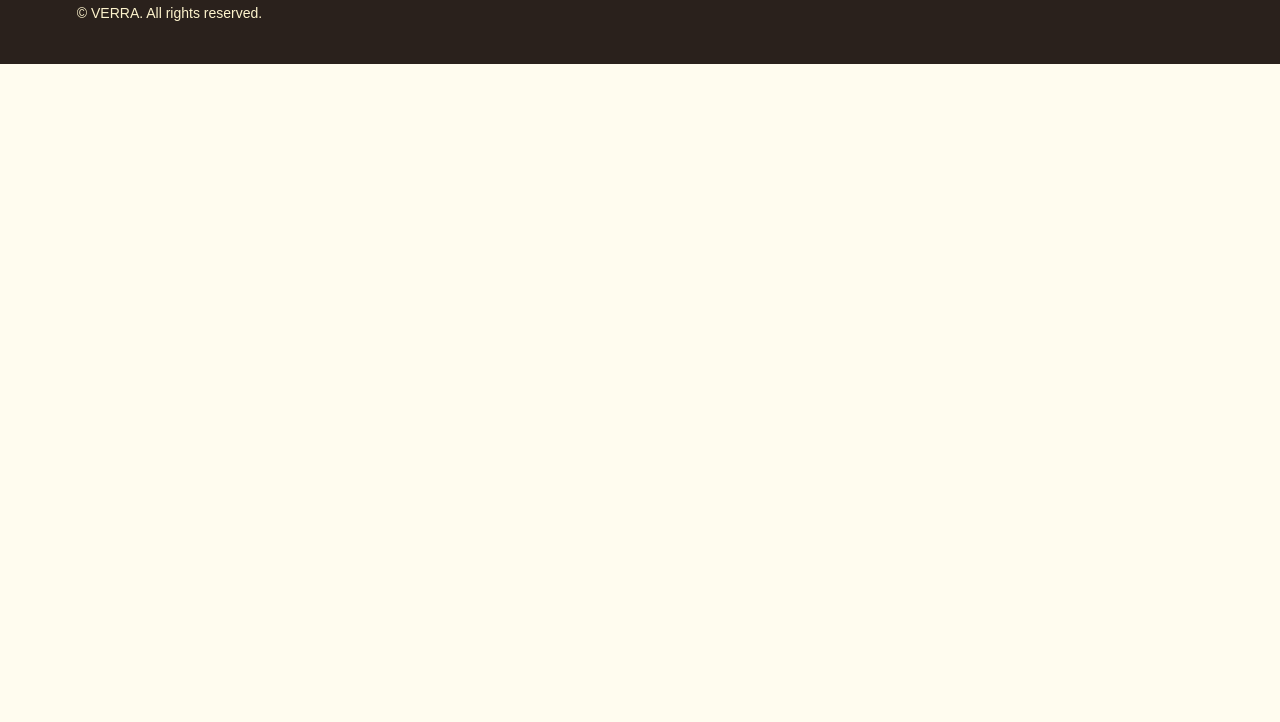
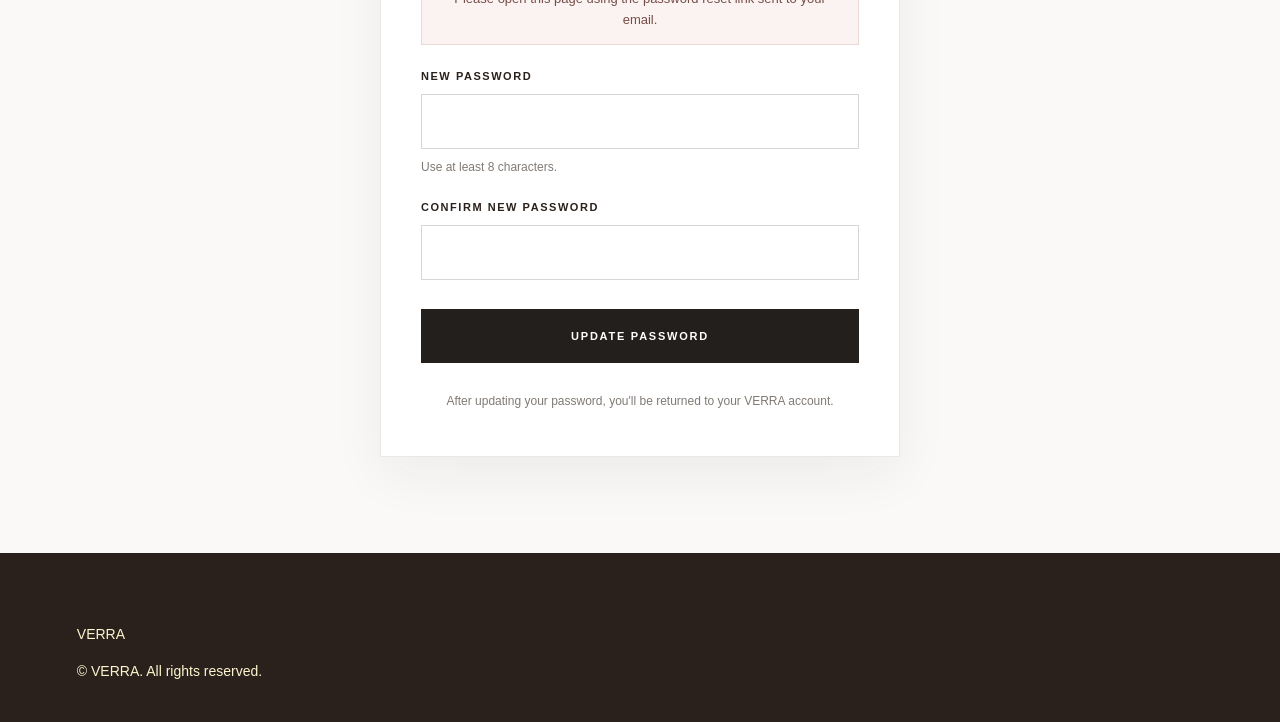
Before and after one commit to jeevita24/verra-website, a website: page reset-password.html in a window 1280 px wide. Shown: the part 466-1188 px from the top of the page. Before the commit the page ends 800 px from the top, so only its background shows below. Drawn offline with nearby package versions, Linux system fonts and the light colour scheme.

Commit message:
Update reset-password.html

```diff
--- a/reset-password.html
+++ b/reset-password.html
@@ -1,3 +1,4 @@
+
 <!DOCTYPE html>
 <html lang="en">
 <head>
@@ -10,15 +11,241 @@
 
   <title>Reset Password | VERRA</title>
 
+  <meta
+    name="description"
+    content="Reset your VERRA account password."
+  >
+
   <link rel="stylesheet" href="style.css">
 
   <script src="supabase-config.js"></script>
 
   <script src="https://cdn.jsdelivr.net/npm/@supabase/supabase-js@2"></script>
+
+  <style>
+    /*
+      VERRA RESET PASSWORD
+      Visual styling only.
+      Supabase authentication logic remains unchanged.
+    */
+
+    .reset-page {
+      min-height: calc(100vh - 160px);
+      display: flex;
+      align-items: center;
+      justify-content: center;
+      padding: 72px 20px 96px;
+      background: #faf9f7;
+    }
+
+    .reset-wrapper {
+      width: 100%;
+      max-width: 520px;
+    }
+
+    .reset-intro {
+      text-align: center;
+      margin-bottom: 34px;
+    }
+
+    .reset-intro .eyebrow {
+      margin-bottom: 14px;
+      font-size: 11px;
+      letter-spacing: 0.22em;
+      font-weight: 600;
+    }
+
+    .reset-intro h1 {
+      margin: 0;
+      font-family: inherit;
+      font-size: clamp(32px, 7vw, 46px);
+      line-height: 1.08;
+      font-weight: 400;
+      letter-spacing: -0.025em;
+    }
+
+    .reset-intro p:last-child {
+      max-width: 390px;
+      margin: 18px auto 0;
+      font-size: 15px;
+      line-height: 1.7;
+      color: #6f6a65;
+    }
+
+    .reset-card {
+      background: #ffffff;
+      border: 1px solid rgba(35, 31, 28, 0.10);
+      padding: 42px 40px 44px;
+      box-shadow:
+        0 18px 50px rgba(35, 31, 28, 0.06);
+    }
+
+    .reset-card::before {
+      content: "";
+      display: block;
+      width: 42px;
+      height: 1px;
+      background: currentColor;
+      margin: 0 auto 30px;
+      opacity: 0.35;
+    }
+
+    .reset-form {
+      display: flex;
+      flex-direction: column;
+      gap: 24px;
+    }
+
+    .reset-field {
+      display: flex;
+      flex-direction: column;
+      gap: 9px;
+    }
+
+    .reset-field label {
+      font-size: 11px;
+      line-height: 1.4;
+      letter-spacing: 0.14em;
+      text-transform: uppercase;
+      font-weight: 600;
+    }
+
+    .reset-field input {
+      width: 100%;
+      box-sizing: border-box;
+      min-height: 52px;
+      padding: 14px 15px;
+      border: 1px solid rgba(35, 31, 28, 0.18);
+      border-radius: 0;
+      background: #fff;
+      color: inherit;
+      font: inherit;
+      font-size: 15px;
+      outline: none;
+      transition:
+        border-color 0.2s ease,
+        box-shadow 0.2s ease;
+    }
+
+    .reset-field input:focus {
+      border-color: rgba(35, 31, 28, 0.55);
+      box-shadow: 0 0 0 3px rgba(35, 31, 28, 0.05);
+    }
+
+    .reset-field small {
+      font-size: 12px;
+      line-height: 1.5;
+      color: #817a74;
+    }
+
+    .reset-submit {
+      width: 100%;
+      min-height: 54px;
+      margin-top: 5px;
+      border: 1px solid #231f1c;
+      border-radius: 0;
+      background: #231f1c;
+      color: #ffffff;
+      cursor: pointer;
+      font: inherit;
+      font-size: 11px;
+      font-weight: 600;
+      letter-spacing: 0.16em;
+      transition:
+        background 0.2s ease,
+        color 0.2s ease,
+        opacity 0.2s ease;
+    }
+
+    .reset-submit:hover {
+      background: transparent;
+      color: #231f1c;
+    }
+
+    .reset-submit:disabled {
+      cursor: wait;
+      opacity: 0.55;
+    }
+
+    .reset-message {
+      margin: 0 0 24px;
+      padding: 14px 16px;
+      font-size: 13px;
+      line-height: 1.6;
+      text-align: center;
+      display: none;
+    }
+
+    .reset-message:not(:empty) {
+      display: block;
+    }
+
+    .reset-message.success {
+      background: #f3f5f1;
+      color: #465345;
+      border: 1px solid #dce4d8;
+    }
+
+    .reset-message.error {
+      background: #faf3f2;
+      color: #774d48;
+      border: 1px solid #ead8d5;
+    }
+
+    .reset-note {
+      margin: 28px 0 0;
+      text-align: center;
+      font-size: 12px;
+      line-height: 1.7;
+      color: #817a74;
+    }
+
+    .reset-note a {
+      color: inherit;
+      text-decoration: underline;
+      text-underline-offset: 3px;
+    }
+
+    @media (max-width: 600px) {
+
+      .reset-page {
+        min-height: calc(100vh - 130px);
+        padding: 48px 18px 72px;
+        align-items: flex-start;
+      }
+
+      .reset-intro {
+        margin-bottom: 26px;
+      }
+
+      .reset-intro h1 {
+        font-size: 34px;
+      }
+
+      .reset-intro p:last-child {
+        font-size: 14px;
+        line-height: 1.65;
+      }
+
+      .reset-card {
+        padding: 34px 22px 36px;
+      }
+
+      .reset-card::before {
+        margin-bottom: 25px;
+      }
+
+      .reset-form {
+        gap: 21px;
+      }
+
+    }
+  </style>
 </head>
 
 <body>
 
+  <!-- ANNOUNCEMENT BAR -->
   <div class="announcement-bar">
     <div class="announcement">
       VERRA — MADE TO ORDER
@@ -26,6 +253,7 @@
   </div>
 
 
+  <!-- HEADER -->
   <header class="site-header">
 
     <div class="header-inner">
@@ -55,13 +283,15 @@
       </nav>
 
     </div>
-
   </header>
 
 
-  <main class="account-page">
+  <!-- RESET PASSWORD -->
+  <main class="reset-page">
 
-    <section class="account-intro">
+    <div class="reset-wrapper">
+
+      <section class="reset-intro">
 
         <p class="eyebrow">
           VERRA ACCOUNT
@@ -78,10 +308,10 @@
       </section>
 
 
-    <section class="account-card">
+      <section class="reset-card">
 
         <div
-        class="account-message"
+          class="reset-message"
           id="resetMessage"
           role="status"
           aria-live="polite"
@@ -90,10 +320,10 @@
 
         <form
           id="resetPasswordForm"
-        class="account-form"
+          class="reset-form"
         >
 
-        <div class="form-group">
+          <div class="reset-field">
 
             <label for="newPassword">
               New Password
@@ -114,7 +344,7 @@
           </div>
 
 
-        <div class="form-group">
+          <div class="reset-field">
 
             <label for="confirmPassword">
               Confirm New Password
@@ -133,7 +363,7 @@
 
           <button
             type="submit"
-          class="account-submit"
+            class="reset-submit"
             id="updatePasswordButton"
           >
             UPDATE PASSWORD
@@ -141,11 +371,20 @@
 
         </form>
 
+
+        <p class="reset-note">
+          After updating your password,
+          you'll be returned to your VERRA account.
+        </p>
+
       </section>
+
+    </div>
 
   </main>
 
 
+  <!-- FOOTER -->
   <footer class="site-footer">
 
     <div class="footer-inner">
@@ -163,6 +402,7 @@
   </footer>
 
 
+  <!-- SUPABASE PASSWORD RESET LOGIC -->
   <script>
 
     let supabaseClient = null;
@@ -193,7 +433,7 @@
         text;
 
       message.className =
-        "account-message";
+        "reset-message";
 
       if (type) {
         message.classList.add(type);
@@ -242,11 +482,6 @@
           );
 
 
-        /*
-          IMPORTANT:
-          Listen for the recovery event.
-        */
-
         supabaseClient.auth.onAuthStateChange(
           async (
             event,
@@ -287,11 +522,6 @@
           }
         );
 
-
-        /*
-          Check whether Supabase
-          already created a recovery session.
-        */
 
         const {
           data,
```
Lines whose indentation alone changed are shown as unchanged.
